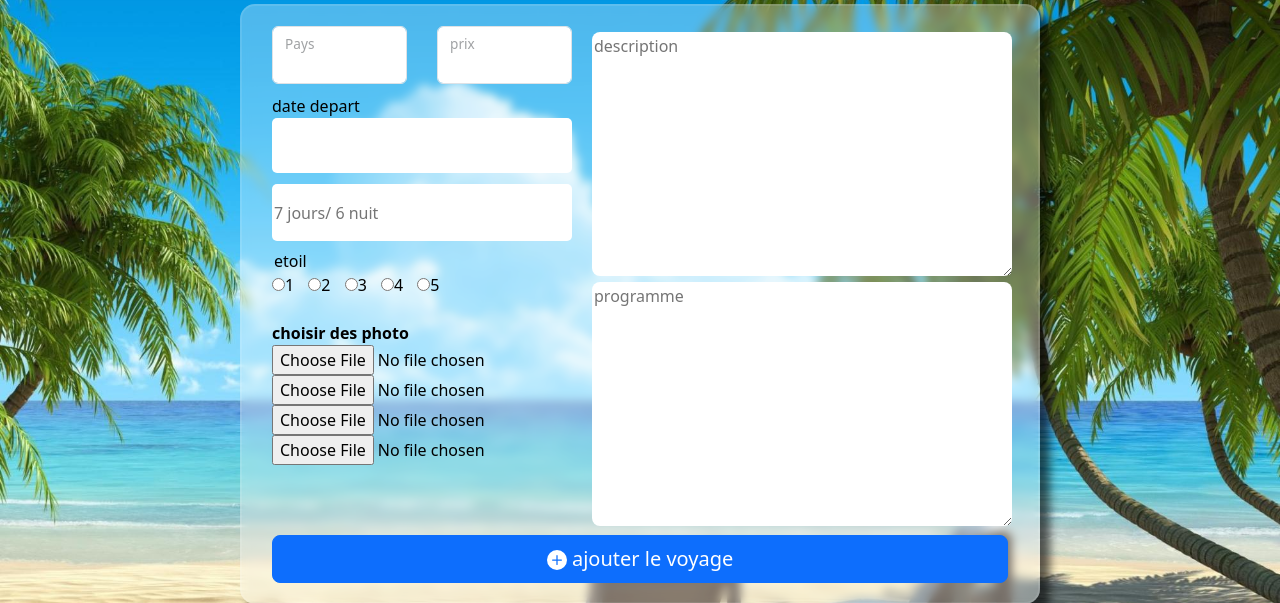
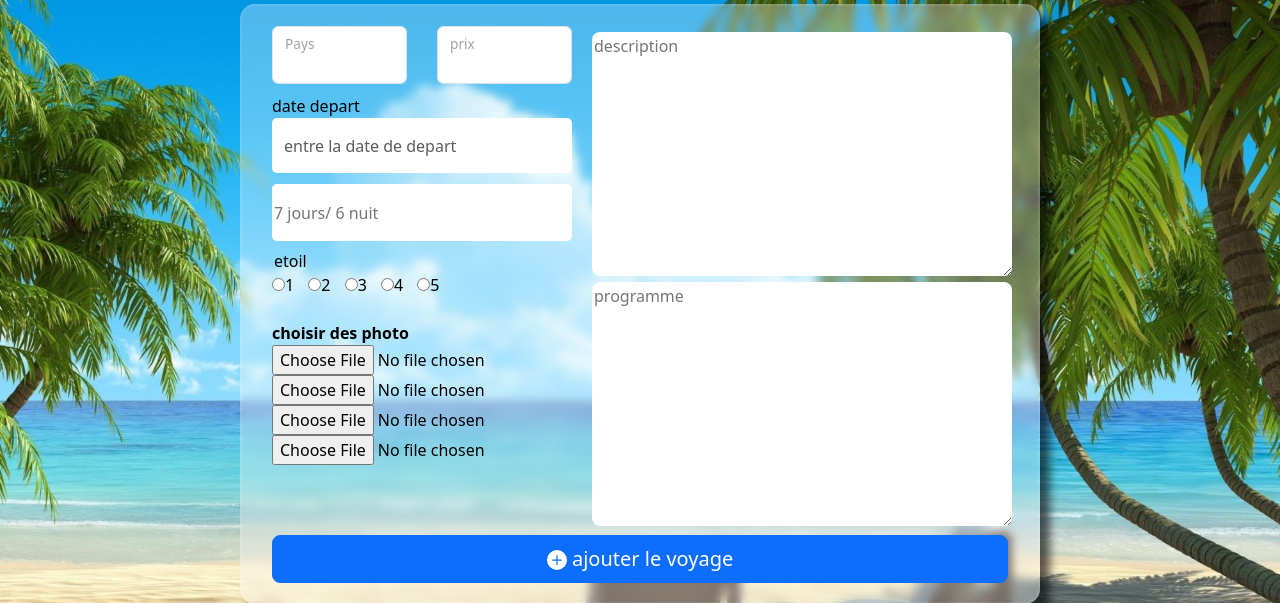
Before and after one commit to TIDJET-23/PFCBEJAIA_tymz-travel, a PHP site: page /site/html/admin/ajouterunvoy.php in a window 1280 px wide. Shown: the part 86-689 px from the top of the page. Run offline with PHP 8.4, Linux system fonts and the light colour scheme; some libraries are stand-ins or nearby versions.

Commit message:
Update ajouterunvoy.php

```diff
--- a/html/admin/ajouterunvoy.php
+++ b/html/admin/ajouterunvoy.php
@@ -93,7 +93,7 @@ if (isset($_POST["ajtvoy"])) {
             </div>
 
             <label>date depart</label><br>
-            <input type="text" name="dated" class="form-control" required id="date"><br>
+            <input type="text" name="dated" class="form-control" required id="date" placeholder="entre la date de depart"><br>
 
             <input type="text"  id="nbrj" name="nbrjours" placeholder="7 jours/ 6 nuit" required><br><br>
 
```
